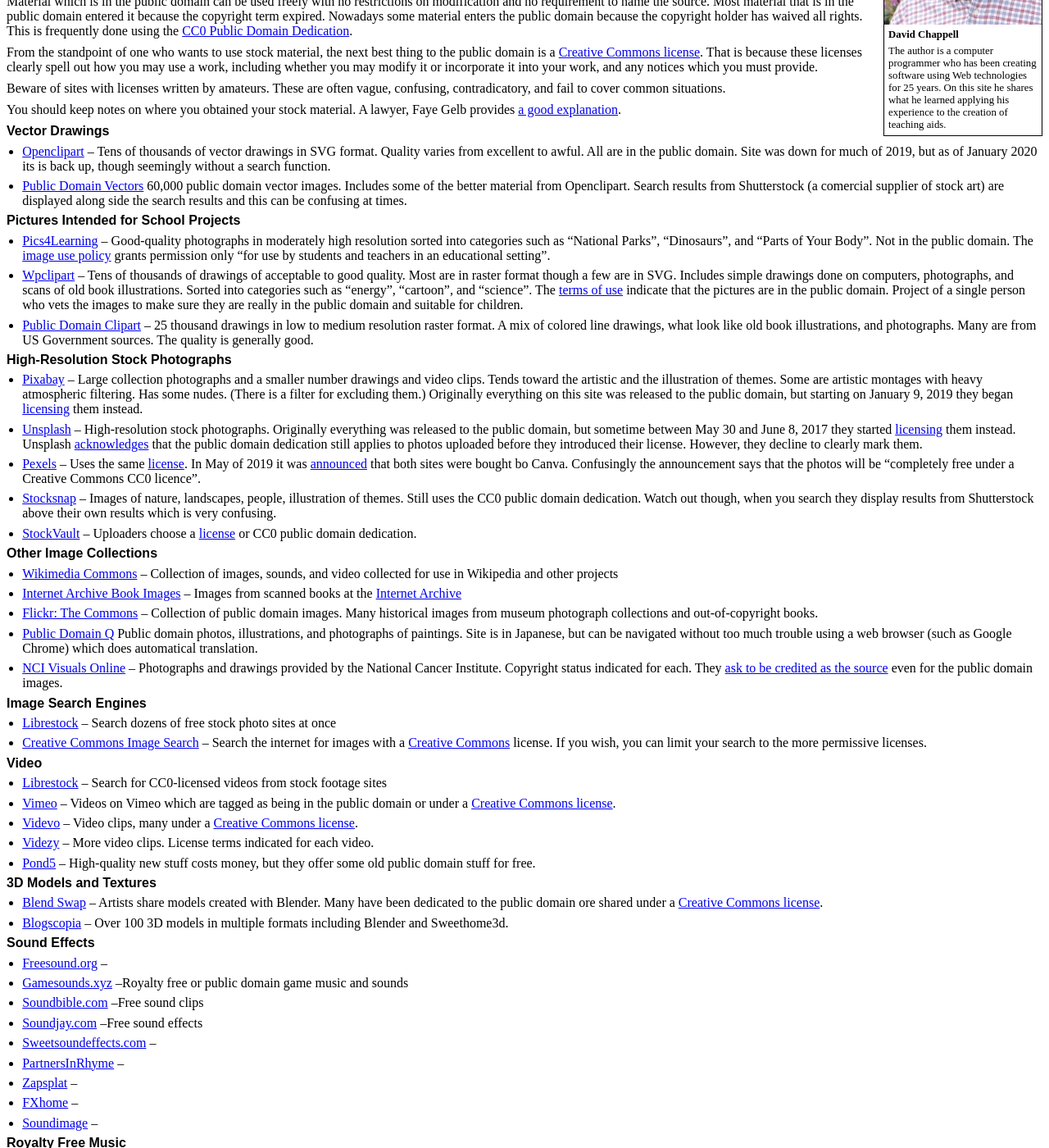
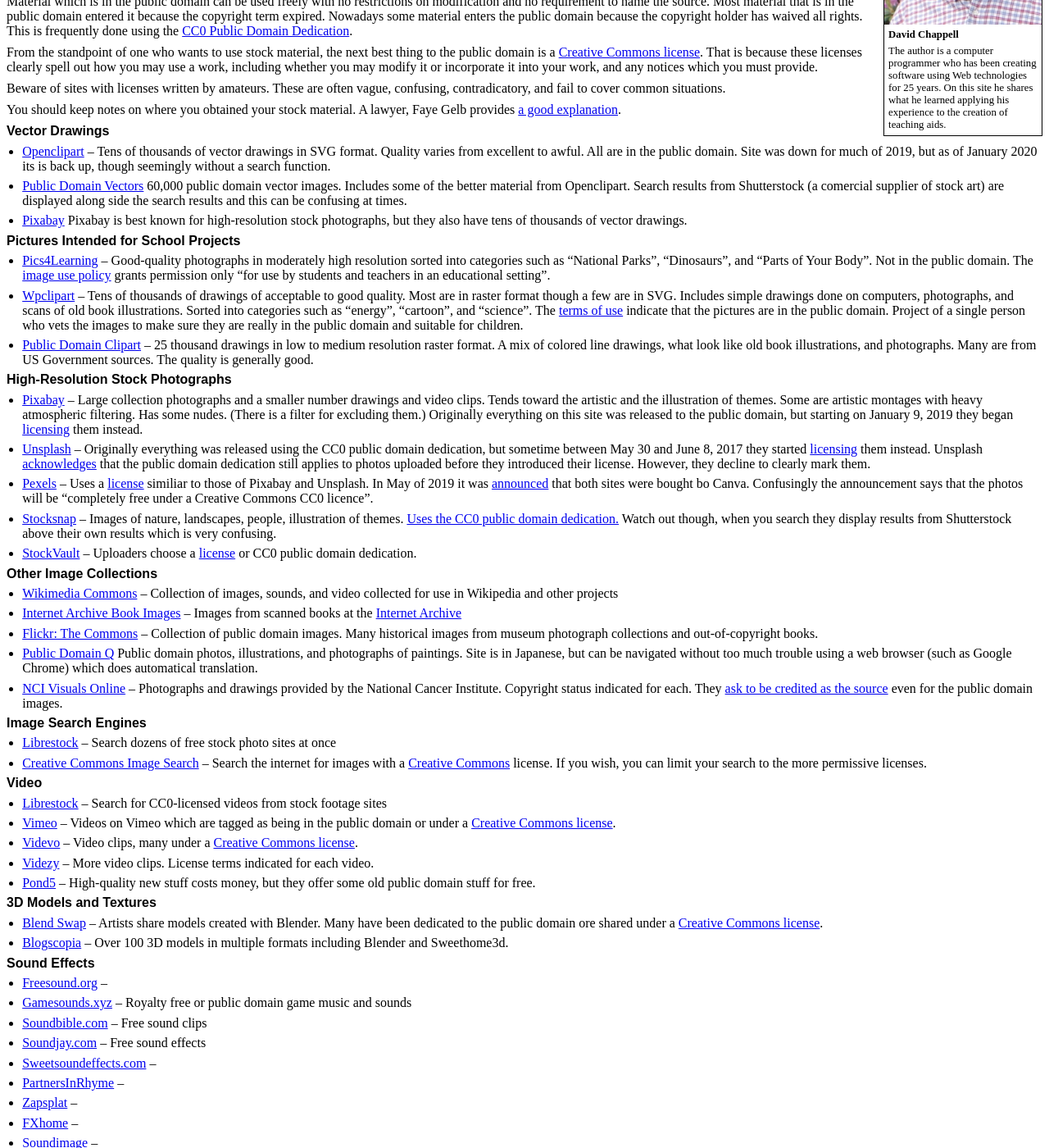
Before and after one commit to david672orford/tech-for-teaching, a Jekyll site: the page built from stock-material/index.md, in a window 1280 px wide and 1400 px high, scrolled down 283 px. Shown: the whole window at 82% size. Built offline with Jekyll 4.4.1, drawn with Linux system fonts in a browser that asks for light colours; our own code applies the rules of GitHub Pages for plain Markdown files; some of the changed text lies outside the part shown.

Commit message:
stop material descriptions cleanup

```diff
--- a/stock-material/index.md
+++ b/stock-material/index.md
@@ -51,6 +51,9 @@
 	material from Openclipart.
 	Search results from Shutterstock (a comercial supplier of stock art)
 	are displayed along side the search results and this can be confusing at times.
+* [Pixabay](https://pixabay.com/vectors/)
+	Pixabay is best known for high-resolution stock photographs, but they also
+	have tens of thousands of vector drawings.
 
 ### Pictures Intended for School Projects
 * [Pics4Learning](http://pics4learning.com/) --
@@ -81,22 +84,23 @@
 	Has some nudes. (There is a filter for excluding them.)
 	Originally everything on this site was released to the public domain,
 	but starting on January 9, 2019 they began
-	[licensing](https://pixabay.com/service/terms/) them instead.
+	[licensing](https://pixabay.com/service/license/) them instead.
 * [Unsplash](https://unsplash.com/) --
-	High-resolution stock photographs.
-	Originally everything was released to the public domain, but sometime between
-	May 30 and June 8, 2017 they started [licensing](https://unsplash.com/terms)
-	them instead. Unsplash [acknowledges](https://medium.com/@UserRoadmap/unsplash-is-no-longer-under-a-cc0-license-do-you-care-13d5656053b7)
+	Originally everything was released using the CC0 public domain dedication,
+	but sometime between May 30 and June 8, 2017 they started
+	[licensing](https://unsplash.com/terms) them instead.
+	Unsplash [acknowledges](https://medium.com/@UserRoadmap/unsplash-is-no-longer-under-a-cc0-license-do-you-care-13d5656053b7)
 	that the public domain dedication still applies to photos uploaded before they
 	introduced their license. However, they decline to clearly mark them.
 * [Pexels](https://www.pexels.com/) --
-	Uses the same [license](https://www.pexels.com/photo-license/).
+	Uses a [license](https://www.pexels.com/photo-license/) similiar to those of Pixabay and Unsplash.
 	In May of 2019 it was [announced](https://about.canva.com/news/canva-acquires-pexels-pixabay/)
 	that both sites were bought bo Canva. Confusingly the announcement says that the photos
 	will be "completely free under a Creative Commons CC0 licence".
 * [Stocksnap](https://stocksnap.io/) --
-	Images of nature, landscapes, people, illustration of themes. Still uses the
-	CC0 public domain dedication. Watch out though, when you search they display
+	Images of nature, landscapes, people, illustration of themes. [Uses the
+	CC0 public domain dedication.](https://stocksnap.io/license)
+	Watch out though, when you search they display
 	results from Shutterstock above their own results which is very confusing.
 * [StockVault](https://www.stockvault.net) --
 	Uploaders choose a [license](https://www.stockvault.net/terms-of-use)
@@ -153,12 +157,12 @@
 ### Sound Effects
 * [Freesound.org](https://freesound.org)
 	--
-* [Gamesounds.xyz](https://gamesounds.xyz)
-	--Royalty free or public domain game music and sounds
-* [Soundbible.com](http://soundbible.com)
-	--Free sound clips
-* [Soundjay.com](https://www.soundjay.com)
-	--Free sound effects
+* [Gamesounds.xyz](https://gamesounds.xyz) --
+	Royalty free or public domain game music and sounds
+* [Soundbible.com](http://soundbible.com) --
+	Free sound clips
+* [Soundjay.com](https://www.soundjay.com) --
+	Free sound effects
 * [Sweetsoundeffects.com](http://sweetsoundeffects.com)
 	--
 * [PartnersInRhyme](https://www.partnersinrhyme.com/pir/PIRsfx.shtml)
@@ -187,15 +191,11 @@
 	Open license children's books ready for translation
 
 ### Other Lists
-* [List of sites at Wikipedia](https://commons.m.wikimedia.org/wiki/Commons:Free_media_resources/Photography) --
-	List of image sources for possible use in Wikipedia articles
-* [List of sites at Wordpress.org](https://make.wordpress.org/themes/handbook/review/resources/#recommended-websites-for-images) --
-	Should check these out and write about them above.
-* [Where can I find images that are free to use?](https://www.quora.com/Where-can-I-find-images-that-are-free-to-use) --
-	Question on Quora
-* [Best Stock Footage Sites You Wished You Already Knew!](https://blog.templatetoaster.com/best-stock-footage-sites/) --
-	Blog posting
+* [List of sites at Wikipedia](https://commons.m.wikimedia.org/wiki/Commons:Free_media_resources/Photography)
+* [List of sites at Wordpress.org](https://make.wordpress.org/themes/handbook/review/resources/#recommended-websites-for-images)
+* [Where can I find images that are free to use?](https://www.quora.com/Where-can-I-find-images-that-are-free-to-use)
+* [Best Stock Footage Sites You Wished You Already Knew!](https://blog.templatetoaster.com/best-stock-footage-sites/)
 * [Wikipedia:Free sound resources](https://en.m.wikipedia.org/wiki/Wikipedia:Free_sound_resources)
-	--
-* [Where can I find free sound effects?](https://sound.stackexchange.com/questions/25298/where-can-i-find-free-sound-effects) --
-	Question on Stack Exchange
+* [Where can I find free sound effects?](https://sound.stackexchange.com/questions/25298/where-can-i-find-free-sound-effects)
+* [13 Sources For Free Public Domain and CC0-Licensed Images](https://christianlivingbooks.com/13-sources-for-free-public-domain-and-cc0-licensed-images/)
+* [Pro Theme Design: Free Stock Photos](https://prothemedesign.com/tools/free-stock-photos/)
```
Also changed, not shown: index.md (+10 -5 lines).
